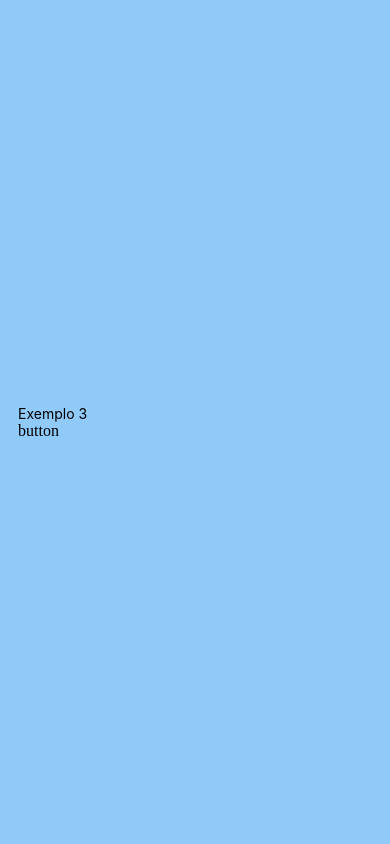
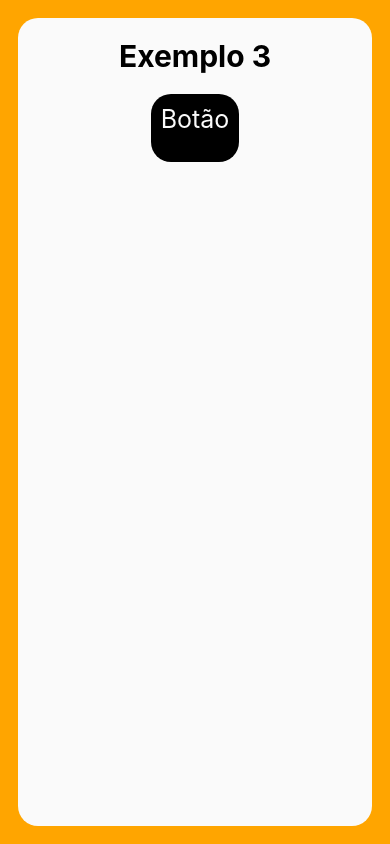
Before and after one commit to luisciaramicoli/aulareactnative, a React Native app: screen / in a window 390 px wide. Built offline with nearby package versions, Linux system fonts and the light colour scheme.

Commit message:
touchableOpacity

```diff
--- a/App.js
+++ b/App.js
@@ -17,9 +17,9 @@
 const styles = StyleSheet.create({
   container: {
     flex: 1,
-    //alignItems: 'center',
+    alignItems: 'center',
     justifyContent: 'center',
-    backgroundColor:'#90CAF9',
+    backgroundColor:'orange',
     padding:18,
   },
 });
--- a/src/ex_3/index.js
+++ b/src/ex_3/index.js
@@ -1,11 +1,20 @@
-import { Text, View, Pressable  } from 'react-native';
+import { Text, View, TouchableOpacity, Alert } from 'react-native';
+
+import styles from './styles';
 
 export default function Exemplo_3(){
+
+    function mensagem() {
+        alert('Você clicou no botão')
+    }
+
     return(
-    <View>
-        <Text>Exemplo 3</Text>
-        <Pressable>
-            button
-        </Pressable>
+    <View style={styles.container}>
+        <Text style={styles.titulo}>Exemplo 3</Text>
+        <TouchableOpacity style={styles.botao} onPress={() => mensagem()} >
+            <Text style={styles.txtbotao}>Botão</Text>,
+        </TouchableOpacity>
     </View>
-);}
+
+);
+}
--- a/src/ex_3/styles.js
+++ b/src/ex_3/styles.js
@@ -0,0 +1,31 @@
+import { StyleSheet } from "react-native";
+
+const styles = StyleSheet.create({
+    container: {
+        flex: 1,
+        backgroundColor: '#fafafa',
+        width:'100%',
+        borderRadius:20,
+        alignItems: 'center',
+        padding: 20,
+    },
+    titulo:{
+        fontSize: 30,
+        fontWeight:'bold',
+    },
+    botao:{
+        //width:'70%',
+        padding: 10,
+        margin: 20,
+        alignItems: 'center',
+        justifyContent: 'center',
+        borderRadius: 20,
+        backgroundColor:'#000',
+    },
+    txtbotao:{
+        fontSize:25,
+        color:'#fafafa',
+    }
+});
+
+export default styles;
```
